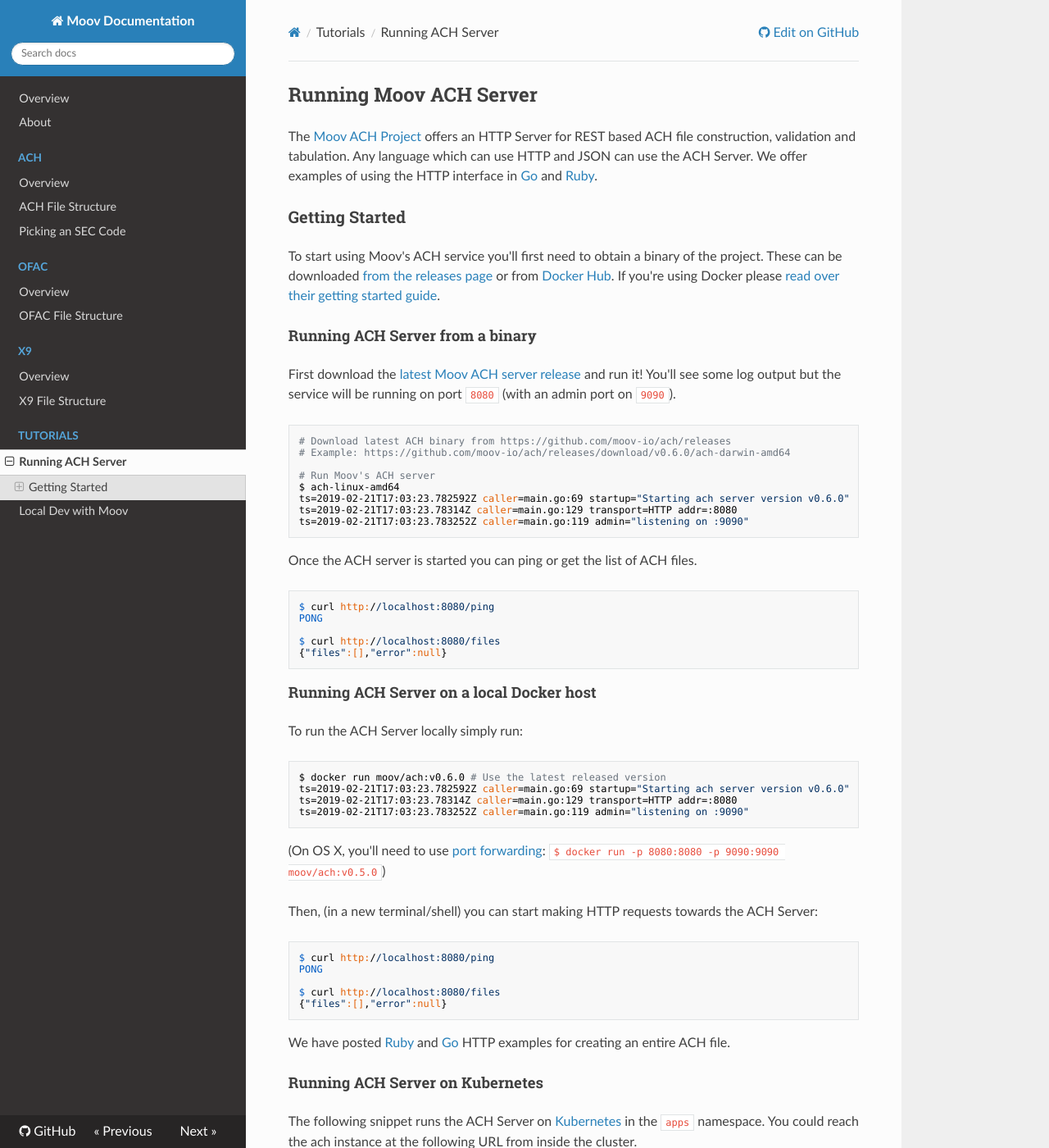
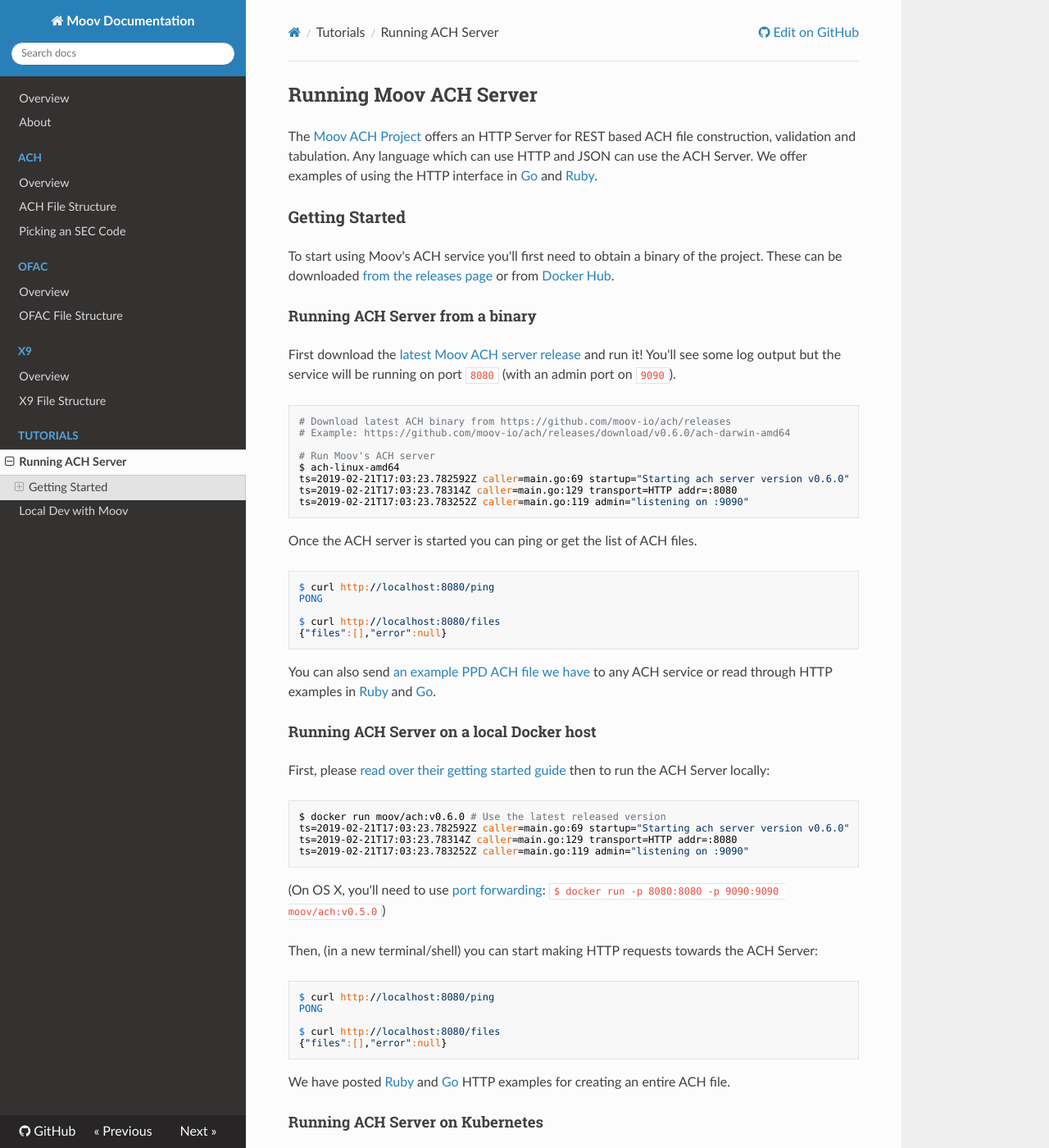
Before and after one commit to wadearnold/docs, an MkDocs documentation site: the page built from docs/tutorials/ach-server.md, in a window 1280 px wide and 1400 px high. Shown: the whole window at 82% size. Built offline with MkDocs 1.6.1, drawn with Linux system fonts in a browser that asks for light colours; nearby versions of some CDN libraries; old or Windows-style settings are respelled for this version of MkDocs.

Commit message:
docs/tutorials/ach: relink to ruby/go examples

````diff
--- a/docs/tutorials/ach-server.md
+++ b/docs/tutorials/ach-server.md
@@ -4,7 +4,7 @@
 
 ### Getting Started
 
-To start using Moov's ACH service you'll first need to obtain a binary of the project. These can be downloaded [from the releases page](https://github.com/moov-io/ach/releases) or from [Docker Hub](https://hub.docker.com/r/moov/ach). If you're using Docker please [read over their getting started guide](https://docs.docker.com/get-started/).
+To start using Moov's ACH service you'll first need to obtain a binary of the project. These can be downloaded [from the releases page](https://github.com/moov-io/ach/releases) or from [Docker Hub](https://hub.docker.com/r/moov/ach).
 
 #### Running ACH Server from a binary
 
@@ -31,9 +31,11 @@
 {"files":[],"error":null}
 ```
 
+You can also send [an example PPD ACH file we have](https://github.com/moov-io/ach/blob/master/test/testdata/ppd-valid.json) to any ACH service or read through HTTP examples in [Ruby](https://github.com/moov-io/ruby-ach-demo) and [Go](https://github.com/moov-io/ach/blob/master/examples/http/main.go).
+
 #### Running ACH Server on a local Docker host
 
-To run the ACH Server locally simply run:
+First, please [read over their getting started guide](https://docs.docker.com/get-started/) then to run the ACH Server locally:
 
 ```
 $ docker run moov/ach:v0.6.0 # Use the latest released version
````
